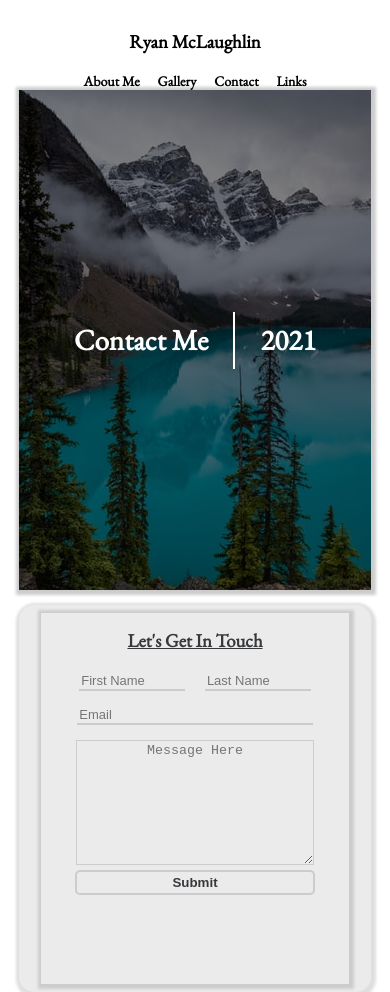
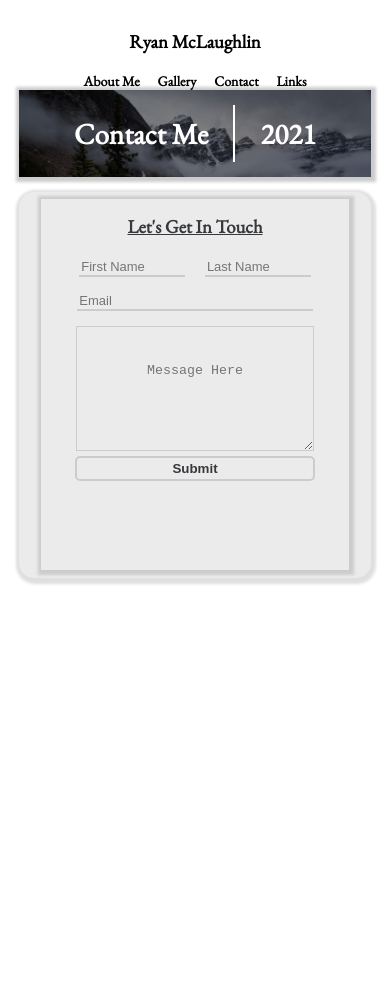
Before and after one commit to rlmclaughlin/html-css, a plain HTML site: page contact.html in a window 390 px wide. After the commit the page ends 844 px from the top, so only its background shows below. Drawn offline with nearby package versions, Linux system fonts and the light colour scheme.

Commit message:
made various components responsive and minor styling adjustments

```diff
--- a/index.css
+++ b/index.css
@@ -369,7 +369,7 @@ footer img{
     flex-wrap: wrap;
     justify-content: center;
     align-items: center;
-    height: 100%;
+    height: auto;
     max-height: auto;
     width: 85%;
     margin: 0 auto;
@@ -508,7 +508,6 @@ main section p{
     width: 100%;
     max-width: 320px;
     height: auto;
-
     float: right;
     box-shadow: 1px 1px 3px 4px #454851;
     margin:10px 0px 23px 45px;
@@ -653,6 +652,7 @@ textarea:focus, input:focus{
 
 textarea::placeholder{
     text-align: center;
+    padding:15%;
 }
 
 .contact-image{
```
Also changed, not shown: gallery.html (+1 -0 lines).
